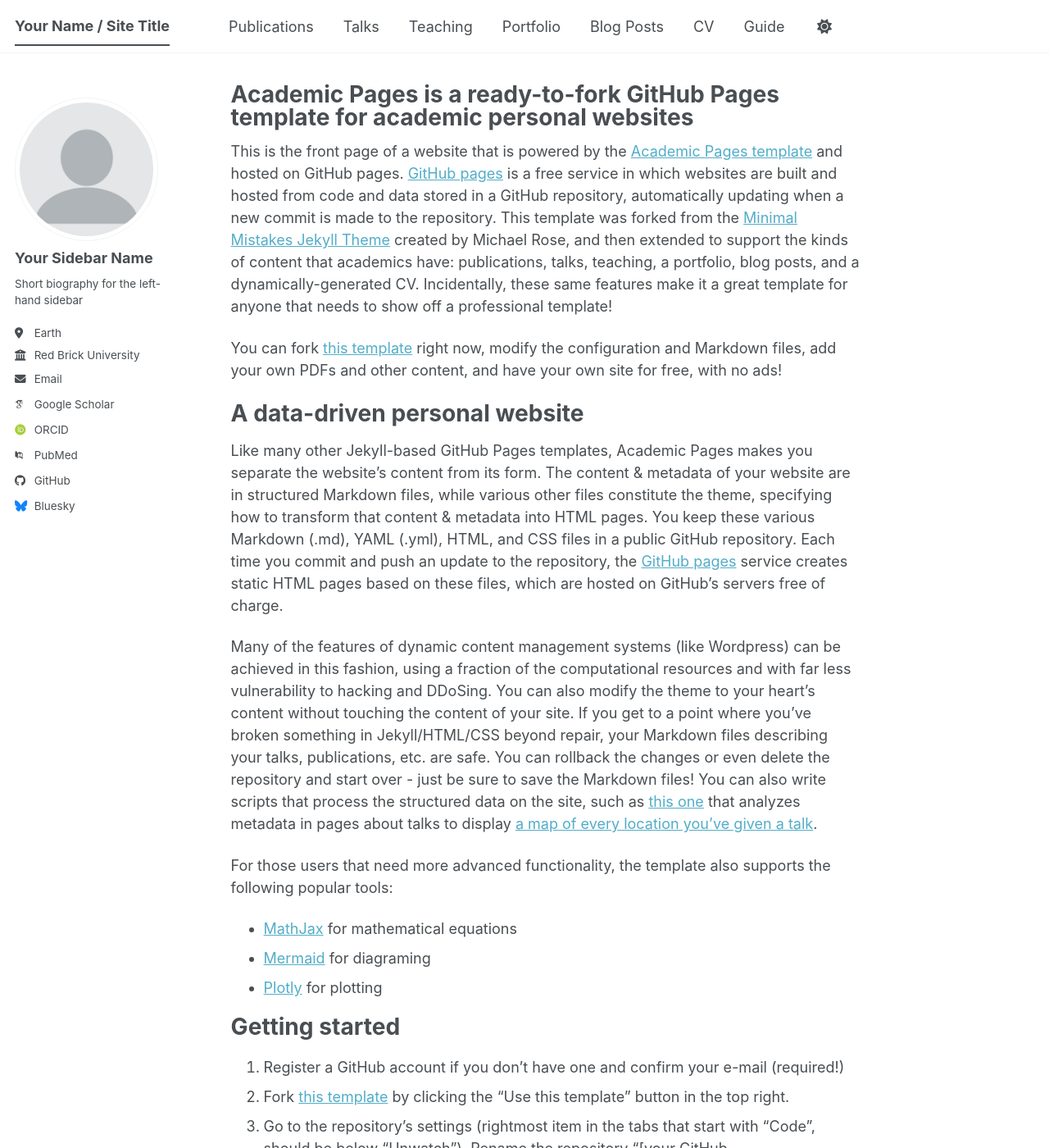
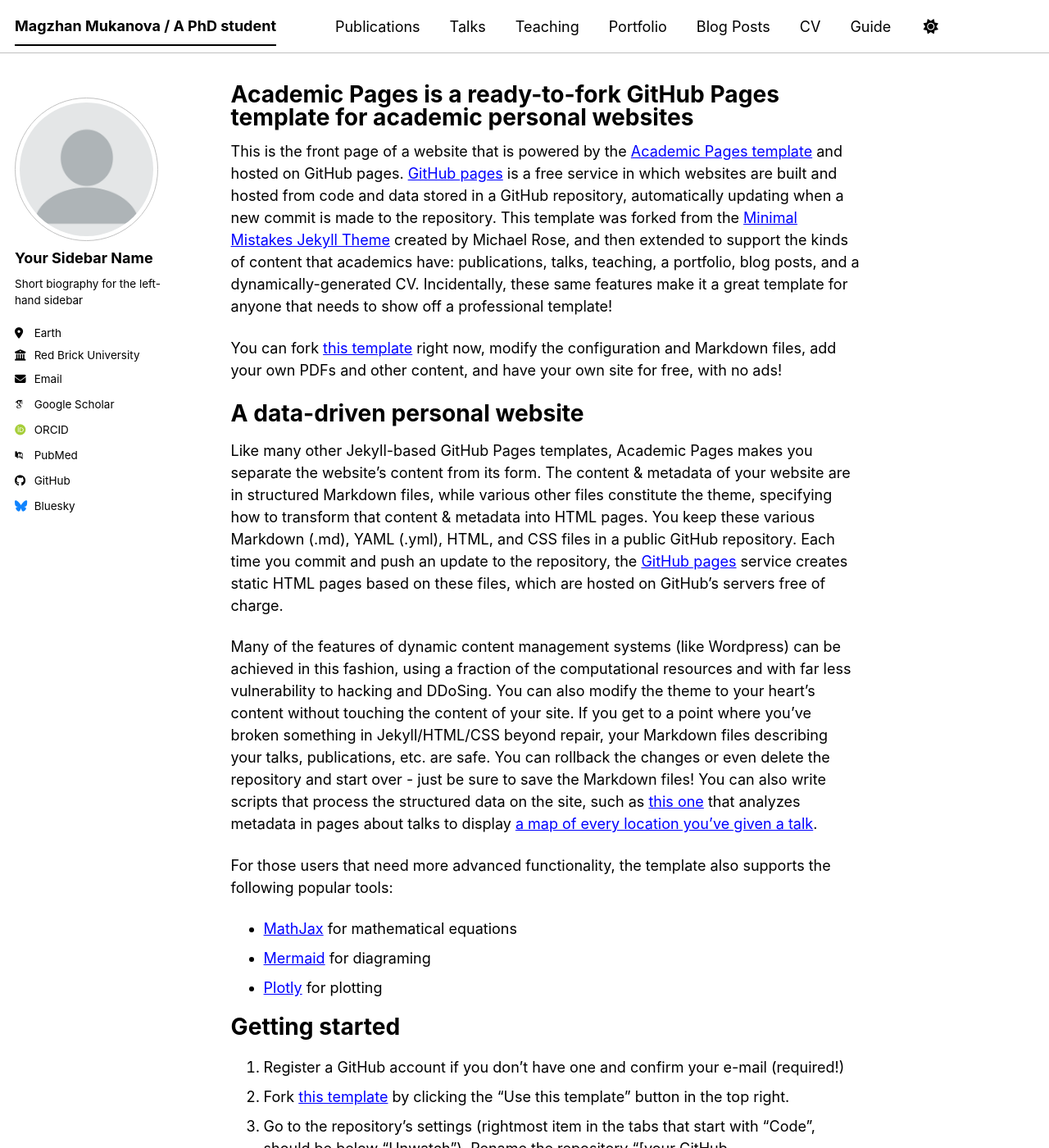
Before and after one commit to magimn00/magimn00.github.io, a Jekyll site: the page built from _pages/about.md, in a window 1280 px wide and 1400 px high. Shown: the whole window at 82% size. Built offline with Jekyll 4.4.1, drawn with Linux system fonts in a browser that asks for light colours; some web fonts are replaced; a script bundle is joined from its source files by our own code; library files that are not in the unit come from our copies; some of the changed text lies outside the part shown.

Commit message:
Update site theme and personal information in config

```diff
--- a/_config.yml
+++ b/_config.yml
@@ -8,12 +8,12 @@
 
 # Basic Site Settings
 locale                   : "en-US"
-site_theme               : "default" # The available themes options are "default", "air", "sunrise", "mint", "dirt" and "contrast"
-title                    : "Your Name / Site Title"
+site_theme               : "contrast" # The available themes options are "default", "air", "sunrise", "mint", "dirt" and "contrast"
+title                    : "Magzhan Mukanova / A PhD student"
 title_separator          : "-"
-name                     : &name "Your Name"
-description              : &description "Your Name's academic portfolio"   # Update this with a general description of your site, this is the default if not overridden by a page
-url                      : https://academicpages.github.io # The base hostname & protocol for your site e.g. "https://[your GitHub username].github.io",
+name                     : &name "Magzhan Mukanova"
+description              : &description "Magzhan's academic portfolio"   # Update this with a general description of your site, this is the default if not overridden by a page
+url                      : https://magimn.github.io # The base hostname & protocol for your site e.g. "https://[your GitHub username].github.io",
                                                            # or if you already have some other page hosted on Github then use "https://[your GitHub username].github.io/[Your Repo Name]"
 baseurl                  : "" # the subpath of your site, e.g. "/blog"
 repository               : "academicpages/academicpages.github.io"
```
